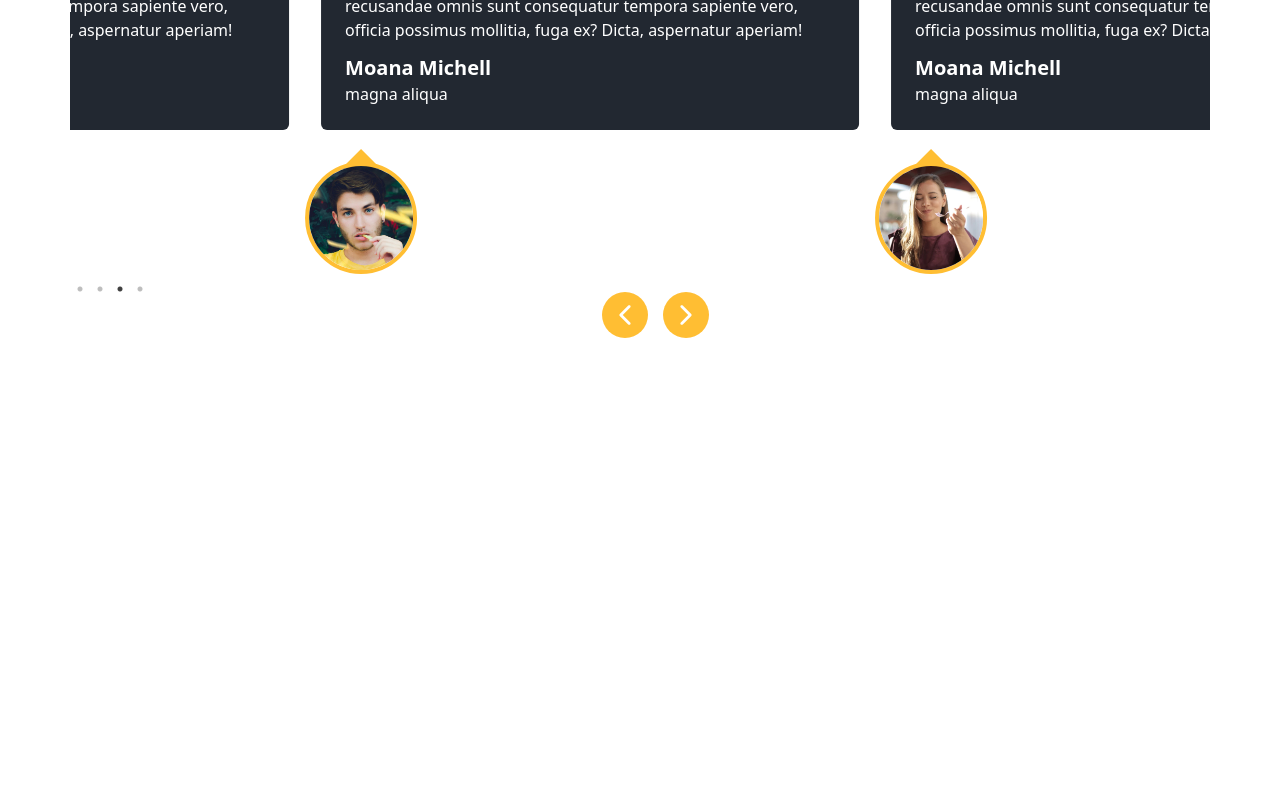
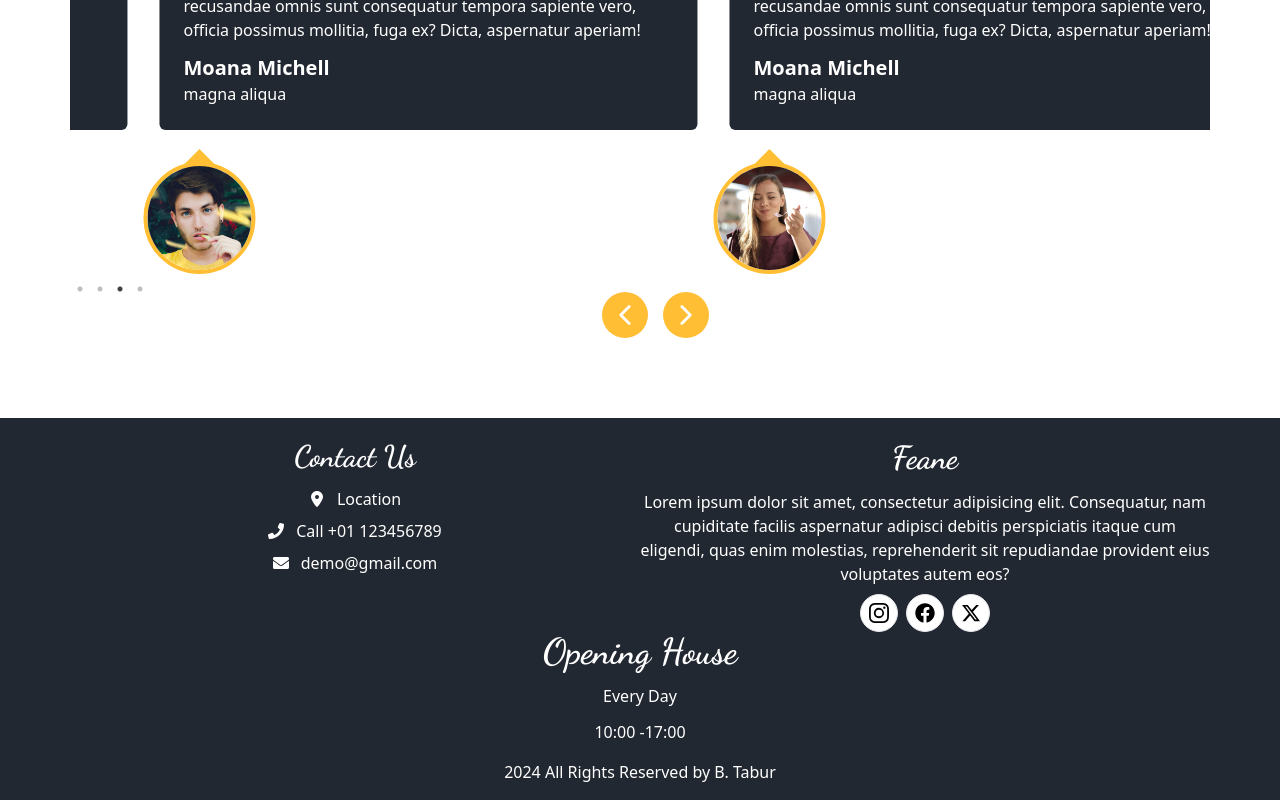
Before and after one commit to btabur/food-project-nextjs, a Next.js app: page / in a window 1280 px wide. Shown: the part 3570-4370 px from the top of the page. Before the commit the page ends 3988 px from the top, so only its background shows below. Built offline with nearby package versions, Linux system fonts and the light colour scheme.

Commit message:
made footer

```diff
--- a/components/customers/Customers.jsx
+++ b/components/customers/Customers.jsx
@@ -44,7 +44,7 @@ const Customers = () => {
   };
   return (
     <section className='container mx-auto mb-36'>
-      <Title addClass={"text-[40px] text-center mb-4 "}> What says Our Customers 30</Title>
+      <Title addClass={"text-[40px] text-center mb-4 "}> What says Our Customers </Title>
 
           <Slider {...settings}>
           <CustomerItem imgSrc={"/images/c1.jpg"}/>
--- a/components/layout/Footer.jsx
+++ b/components/layout/Footer.jsx
@@ -0,0 +1,64 @@
+import React from "react";
+import Title from "../ui/Title";
+import { FaLocationDot } from "react-icons/fa6";
+import { FaPhone, FaEnvelope } from "react-icons/fa";
+import Logo from "../ui/Logo";
+import { BsInstagram } from "react-icons/bs";
+import { FaFacebook } from "react-icons/fa";
+import { FaXTwitter } from "react-icons/fa6";
+
+const Footer = () => {
+  return (
+    <section className="bg-secondary text-white">
+      <div className="container mx-auto pt-4">
+        <div className="flex flex-wrap">
+          <div className="min-w-[400px] flex flex-col gap-2 flex-1 ">
+            <Title addClass={"text-[30px] text-center"}>Contact Us </Title>
+            <p className="flex items-center gap-3 justify-center ">
+              {" "}
+              <FaLocationDot /> Location
+            </p>
+            <p className=" flex items-center gap-3 justify-center">
+              {" "}
+              <FaPhone /> Call +01 123456789
+            </p>
+            <p className="flex items-center gap-3 justify-center">
+              <FaEnvelope /> demo@gmail.com
+            </p>
+          </div>
+          <div className=" min-w-[400px] flex-1  flex flex-col gap-2">
+            <Logo addClass={'text-center'} />
+            <p className="text-center">
+              Lorem ipsum dolor sit amet, consectetur adipisicing elit.
+              Consequatur, nam cupiditate facilis aspernatur adipisci debitis
+              perspiciatis itaque cum eligendi, quas enim molestias,
+              reprehenderit sit repudiandae provident eius voluptates autem eos?
+            </p>
+            <div className="flex justify-center items-center gap-2">
+              <div className="p-2 border rounded-full bg-white">
+                <BsInstagram className="text-black text-xl" />
+              </div>
+              <div className="p-2 border rounded-full bg-white">
+                <FaFacebook className="text-black text-xl" />
+              </div>
+              <div className="p-2 border rounded-full bg-white">
+                <FaXTwitter className="text-black text-xl" />
+              </div>
+            </div>
+          </div>
+          <div className=" min-w-[400px] flex-1  text-center  flex  flex-col gap-3">
+            <Title addClass={'text-4xl'}>Opening House</Title>
+            <p>Every Day</p>
+            <p>10:00 -17:00</p>
+          </div>
+        </div>
+
+        <p className="text-center py-4 ">
+          2024 All Rights Reserved by B. Tabur
+        </p>
+      </div>
+    </section>
+  );
+};
+
+export default Footer;
--- a/components/ui/Logo.jsx
+++ b/components/ui/Logo.jsx
@@ -1,8 +1,8 @@
 import React from 'react'
 
-const Logo = () => {
+const Logo = ({addClass}) => {
   return (
-    <div className='text-[2rem] font-bold font-dancing'>Feane</div>
+    <div className={`text-[2rem] font-bold font-dancing ${addClass}`}>Feane</div>
   )
 }
 
--- a/pages/index.jsx
+++ b/pages/index.jsx
@@ -1,6 +1,7 @@
 import Head from "next/head";
 import Home from "./home"
 import Header from "../components/layout/Header";
+import Footer from "../components/layout/Footer";
 
 
 export default function Index() {
@@ -15,7 +16,7 @@ export default function Index() {
      <main>
       <Header/>
       <Home/>
-
+      <Footer/>
      </main>
     </div>
   );
```
